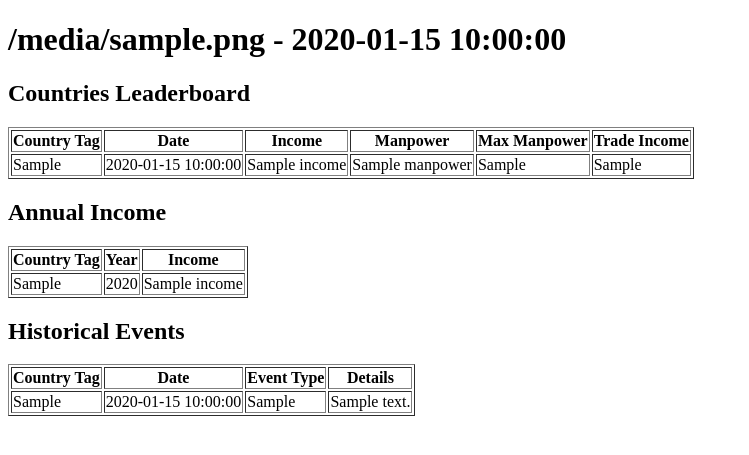
After one commit to Frank-Seelmann/EU4SaveStats, a Flask app: template templates/file_details.html in a window 1280 px wide. The commit adds this page. Shown: the top 455 px of the page, without its empty margins (0-749 px from the left). Run offline with Flask 3, Linux system fonts and the light colour scheme; the template is opened without the code that fills it: most values are stand-ins (such as "Sample title", 1, 10 or a date in 2020).

Commit message:
add front page w/ available save files, then put details within

```diff
--- a/app.py
+++ b/app.py
@@ -1,54 +1,73 @@
-from flask import Flask, render_template
-from flask_sqlalchemy import SQLAlchemy
+from flask import Flask, render_template, request, redirect, url_for
+import sqlite3
 
 app = Flask(__name__)
-app.config['SQLALCHEMY_DATABASE_URI'] = 'sqlite:///C:/Users/frank/Desktop/Cloud Computing/EU4SaveStats/sqlite.db'
-app.config['SQLALCHEMY_TRACK_MODIFICATIONS'] = False
 
-db = SQLAlchemy(app)
+# Database file path
+DATABASE = 'C:/Users/frank/Desktop/Cloud Computing/EU4SaveStats/sqlite.db'
 
-class CurrentState(db.Model):
-    id = db.Column(db.Integer, primary_key=True)
-    date = db.Column(db.String, nullable=False)
-    income = db.Column(db.String, nullable=False)
-    manpower = db.Column(db.Float, nullable=False)
-    max_manpower = db.Column(db.Float, nullable=False)
-    trade_income = db.Column(db.Float, nullable=False)
-
-class HistoricalEvents(db.Model):
-    id = db.Column(db.Integer, primary_key=True)
-    date = db.Column(db.String, nullable=False)
-    event_type = db.Column(db.String, nullable=False)
-    details = db.Column(db.String, nullable=False)
-
-class AnnualIncome(db.Model):
-    id = db.Column(db.Integer, primary_key=True)
-    year = db.Column(db.String, nullable=False)
-    income = db.Column(db.Float, nullable=False)
+def get_db_connection():
+    conn = sqlite3.connect(DATABASE)
+    conn.row_factory = sqlite3.Row
+    return conn
 
 @app.route('/')
 def index():
-    # Verify database connection
-    print("Database URI:", app.config['SQLALCHEMY_DATABASE_URI'])
+    conn = get_db_connection()
+    files = conn.execute('SELECT * FROM uploaded_files').fetchall()
+    conn.close()
+    return render_template('index.html', files=files)
 
-    # Query all tables
-    current_state = CurrentState.query.first()
-    historical_events = HistoricalEvents.query.all()
-    annual_income = AnnualIncome.query.order_by(AnnualIncome.year).all()
+@app.route('/file/<int:file_id>')
+def file_details(file_id):
+    conn = get_db_connection()
+    file_info = conn.execute('SELECT * FROM uploaded_files WHERE id = ?', (file_id,)).fetchone()
 
-    # Debug print to verify query results
-    print("Current State from Database:", current_state)
-    print("Historical Events from Database:", historical_events)
-    print("Annual Income from Database:", annual_income)
+    # Get current state data for all countries in this file
+    current_states = conn.execute('''
+        SELECT country_tag, date, income, manpower, max_manpower, trade_income
+        FROM current_state
+        WHERE file_checksum = ?
+    ''', (file_info['file_checksum'],)).fetchall()
 
-    return render_template(
-        'index.html',
-        current_state=current_state,
-        historical_events=historical_events,
-        annual_income=annual_income
-    )
+    # Get annual income data for all countries in this file
+    annual_incomes = conn.execute('''
+        SELECT country_tag, year, income
+        FROM annual_income
+        WHERE file_checksum = ?
+    ''', (file_info['file_checksum'],)).fetchall()
+
+    # Get historical events for all countries in this file
+    historical_events = conn.execute('''
+        SELECT country_tag, date, event_type, details
+        FROM historical_events
+        WHERE file_checksum = ?
+    ''', (file_info['file_checksum'],)).fetchall()
+
+    conn.close()
+
+    # Organize data for the template
+    countries_data = {}
+    for state in current_states:
+        country_tag = state['country_tag']
+        if country_tag not in countries_data:
+            countries_data[country_tag] = {
+                'current_state': state,
+                'annual_income': [],
+                'historical_events': []
+            }
+
+    for income in annual_incomes:
+        country_tag = income['country_tag']
+        if country_tag in countries_data:
+            countries_data[country_tag]['annual_income'].append(income)
+
+    for event in historical_events:
+        country_tag = event['country_tag']
+        if country_tag in countries_data:
+            countries_data[country_tag]['historical_events'].append(event)
+
+    return render_template('file_details.html', file_info=file_info, countries_data=countries_data)
 
 if __name__ == '__main__':
-    with app.app_context():
-        db.create_all()
     app.run(debug=True)
--- /dev/null
+++ b/templates/file_details.html
@@ -0,0 +1,82 @@
+<!DOCTYPE html>
+<html lang="en">
+<head>
+    <meta charset="UTF-8">
+    <meta name="viewport" content="width=device-width, initial-scale=1.0">
+    <title>{{ file_info['file_name'] }} Details</title>
+</head>
+<body>
+    <h1>{{ file_info['file_name'] }} - {{ file_info['upload_time'] }}</h1>
+    <h2>Countries Leaderboard</h2>
+    <table border="1">
+        <thead>
+            <tr>
+                <th>Country Tag</th>
+                <th>Date</th>
+                <th>Income</th>
+                <th>Manpower</th>
+                <th>Max Manpower</th>
+                <th>Trade Income</th>
+            </tr>
+        </thead>
+        <tbody>
+            {% for country_tag, data in countries_data.items() %}
+                <tr>
+                    <td>{{ country_tag }}</td>
+                    <td>{{ data['current_state']['date'] }}</td>
+                    <td>{{ data['current_state']['income'] }}</td>
+                    <td>{{ data['current_state']['manpower'] }}</td>
+                    <td>{{ data['current_state']['max_manpower'] }}</td>
+                    <td>{{ data['current_state']['trade_income'] }}</td>
+                </tr>
+            {% endfor %}
+        </tbody>
+    </table>
+
+    <h2>Annual Income</h2>
+    <table border="1">
+        <thead>
+            <tr>
+                <th>Country Tag</th>
+                <th>Year</th>
+                <th>Income</th>
+            </tr>
+        </thead>
+        <tbody>
+            {% for country_tag, data in countries_data.items() %}
+                {% for income in data['annual_income'] %}
+                    <tr>
+                        <td>{{ country_tag }}</td>
+                        <td>{{ income['year'] }}</td>
+                        <td>{{ income['income'] }}</td>
+                    </tr>
+                {% endfor %}
+            {% endfor %}
+        </tbody>
+    </table>
+
+    <h2>Historical Events</h2>
+    <table border="1">
+        <thead>
+            <tr>
+                <th>Country Tag</th>
+                <th>Date</th>
+                <th>Event Type</th>
+                <th>Details</th>
+            </tr>
+        </thead>
+        <tbody>
+            {% for country_tag, data in countries_data.items() %}
+                {% for event in data['historical_events'] %}
+                    <tr>
+                        <td>{{ country_tag }}</td>
+                        <td>{{ event['date'] }}</td>
+                        <td>{{ event['event_type'] }}</td>
+                        <td>{{ event['details'] }}</td>
+                    </tr>
+                {% endfor %}
+            {% endfor %}
+        </tbody>
+    </table>
+</body>
+</html>
```
Also changed, not shown: templates/index.html (+10 -55 lines).
